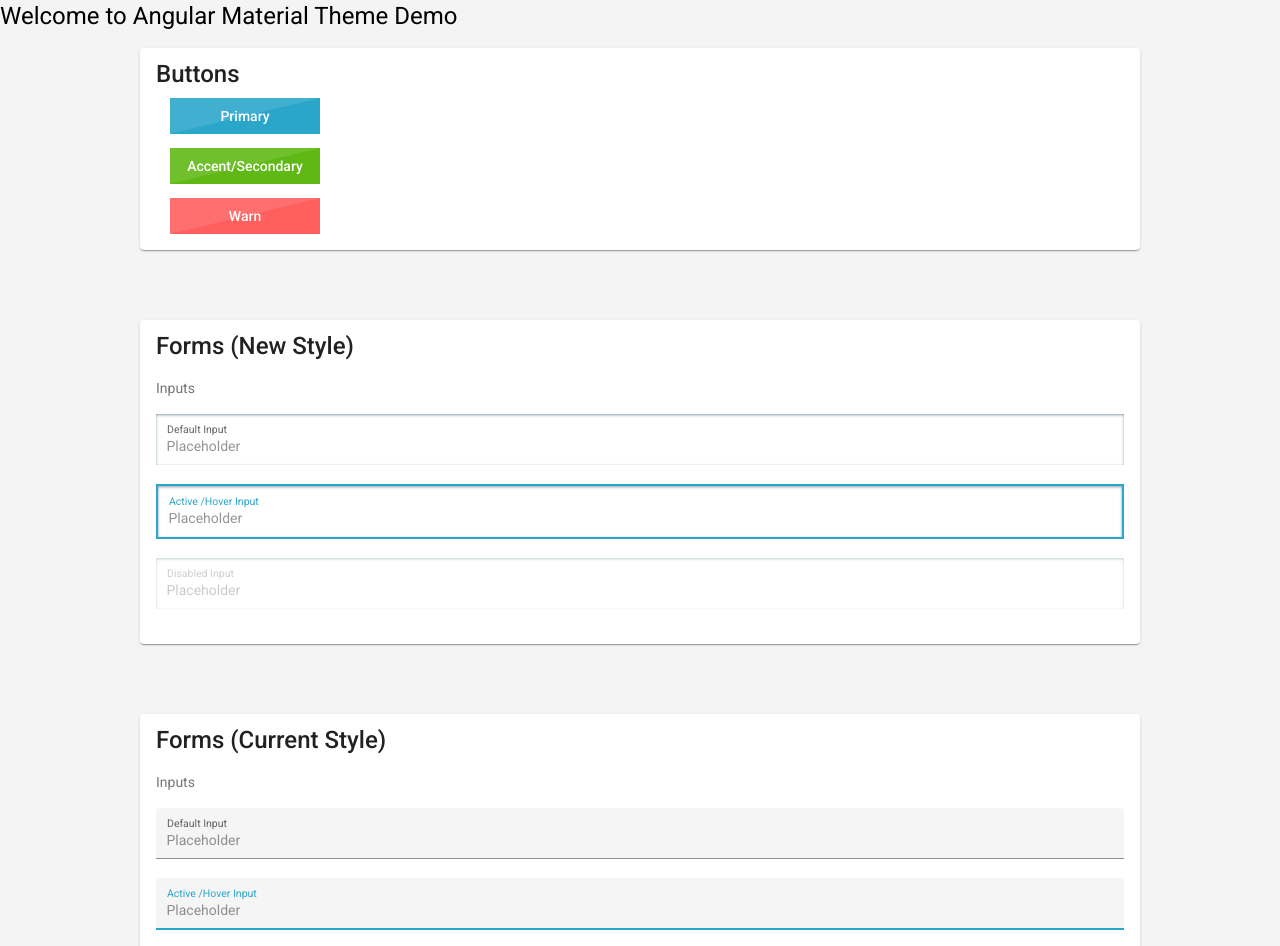
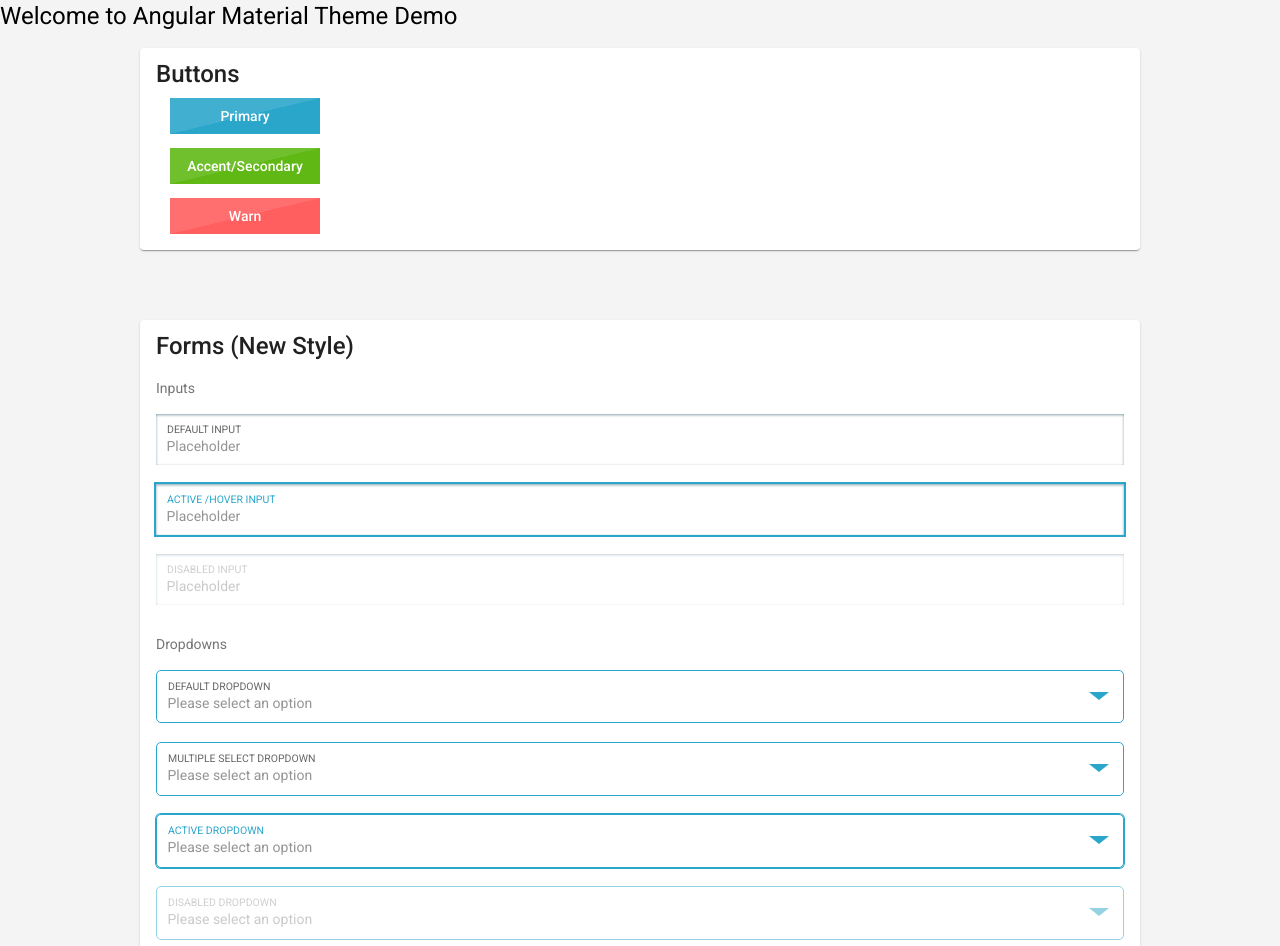
Before and after one commit to sharonchang1/rev-angular-material-theming, an Angular app: page / in a window 1280 px wide. Shown: the top 946 px of the page. Built offline with nearby package versions, Linux system fonts and the light colour scheme; a web font is replaced by a local one.

Commit message:
added dropdowns and styled them to look like Nova

```diff
--- a/src/app/app.component.html
+++ b/src/app/app.component.html
@@ -31,8 +31,56 @@
         <mat-label>Disabled Input</mat-label>
         <input matInput disabled value="" placeholder="Placeholder">
       </mat-form-field>
+
+      <mat-card-subtitle>Dropdowns</mat-card-subtitle>
+
+      <mat-form-field appearance="fill" floatLabel="always">
+        <mat-label>Default Dropdown</mat-label>
+        <!-- <mat-select [(ngModel)]="selectedValue" name="dropdownOptions" placeholder="Please select an option"> -->
+          <!-- <mat-option *ngFor="let dropdownOption of dropdownOptions" [value]="dropdownOption.value">
+            {{dropdownOption.viewValue}}
+          </mat-option> -->
+        <mat-select placeholder="Please select an option">
+          <mat-option>- - -</mat-option>
+          <mat-option value="option-1">Option 1</mat-option>
+          <mat-option value="option-2">Option 2</mat-option>
+          <mat-option value="option-3">Option 3</mat-option>
+        </mat-select>
+      </mat-form-field>
+      <mat-form-field appearance="fill" floatLabel="always">
+        <mat-label>Multiple Select Dropdown</mat-label>
+        <mat-select [(ngModel)]="selectedValue" name="dropdownOptions" placeholder="Please select an option" multiple>
+          <mat-option *ngFor="let dropdownOption of dropdownOptions" [value]="dropdownOption.value">
+            {{dropdownOption.viewValue}}
+          </mat-option>
+        </mat-select>
+      </mat-form-field>
+      <mat-form-field appearance="fill" class="mat-focused" floatLabel="always">
+        <mat-label>Active Dropdown</mat-label>
+        <!-- <mat-select [(ngModel)]="selectedValue" name="dropdownOptions" placeholder="Please select an option">
+          <mat-option *ngFor="let dropdownOption of dropdownOptions" [value]="dropdownOption.value">
+            {{dropdownOption.viewValue}}
+          </mat-option> -->
+        <mat-select placeholder="Please select an option">
+          <mat-option>- - -</mat-option>
+          <mat-option value="option-1">Option 1</mat-option>
+          <mat-option value="option-2">Option 2</mat-option>
+          <mat-option value="option-3">Option 3</mat-option>
+        </mat-select>
+      </mat-form-field>
+      <mat-form-field appearance="fill" floatLabel="always">
+        <mat-label>Disabled Dropdown</mat-label>
+        <mat-select disabled [(ngModel)]="selectedValue" name="dropdownOptions" placeholder="Please select an option">
+          <mat-option>- - -</mat-option>
+          <mat-option *ngFor="let dropdownOption of dropdownOptions" [value]="dropdownOption.value">
+            {{dropdownOption.viewValue}}
+          </mat-option>
+        </mat-select>
+      </mat-form-field>
+
     </mat-card-content>
   </mat-card>
+
 
   <mat-card>
     <mat-card-title>Forms (Current Style)</mat-card-title>
--- a/src/styles.sass
+++ b/src/styles.sass
@@ -36,15 +36,37 @@
   // TODO: Not sure why it has to be here rather than in the section under .mat-card...?
 
 #new-style
+  label
+    text-transform: uppercase
   .mat-form-field-disabled
     opacity: .5
-  .mat-focused
+  .mat-form-field-flex
+    // box-sizing: border-box
+    background-color: transparent
+  .mat-form-field-type-mat-input
     .mat-form-field-flex
-      border: solid 2px $promo-blue
-  .mat-form-field-flex
-    box-shadow: inset 0px 1px 3px 0px rgba( 133, 160, 171 ,1 )
-    // border: solid 1px $promo-blue
-    border-radius: 0px
-    background-color: transparent
+      box-shadow: inset 0px 1px 3px 0px rgba( 133, 160, 171 ,1 )
+      // border: solid 1px $promo-blue
+      border-radius: 0px
+  .mat-form-field-type-mat-select
+    .mat-form-field-flex
+      // outline: solid 1px $promo-blue
+      border: solid 1px $promo-blue
+      border-radius: 5px
+
   .mat-form-field-underline
     display: none
+
+  .mat-focused.mat-form-field-type-mat-input
+    .mat-form-field-flex
+      outline: solid 2px $promo-blue
+
+  .mat-focused.mat-form-field-type-mat-select
+    .mat-form-field-flex
+      box-shadow: 0px 0px 0px 1px $promo-blue
+
+  .mat-select-arrow
+    color: $promo-blue
+    border-left: 10px solid transparent
+    border-right: 10px solid transparent
+    border-top: 8px solid
```
